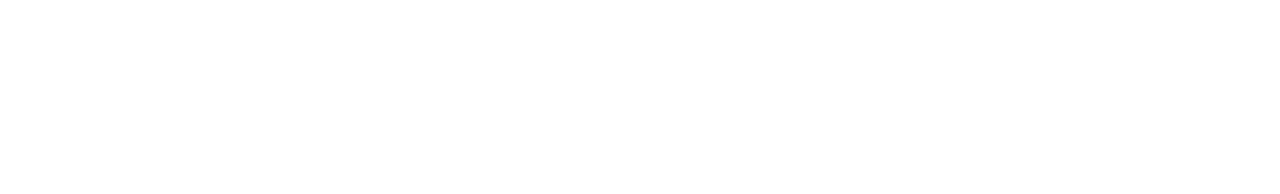
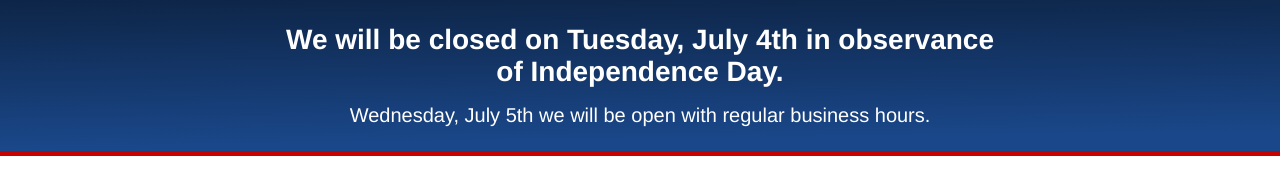
Before and after one commit to Dillonzellis/gbd-notification-bar, a plain HTML site: page index.html in a window 1280 px wide. Drawn offline with Linux system fonts and the light colour scheme.

```diff
--- a/app.js
+++ b/app.js
@@ -2,10 +2,10 @@
 const secondary = document.querySelector(".secondary-text");
 
 const creditUnion = "1st Choice";
-const day = "Monday";
-const date = "May 31st";
-const holiday = "Memorial Day";
-const openDay = "Tuesday, June 1st";
+const day = "Tuesday";
+const date = "July 4th";
+const holiday = "Independence Day";
+const openDay = "Wednesday, July 5th";
 
 const primaryText = `We will be closed on ${day}, ${date} in observance of ${holiday}.`;
 const secondaryText = `${openDay} we will be open with regular business hours.`;
@@ -16,7 +16,7 @@
 const notifBar = document.querySelector(".notification-bar");
 const currentDate = new Date();
 const startDate = new Date("June 10, 2023 17:00:00");
-const endDate = new Date("June 19, 2023 23:59:59");
+const endDate = new Date("July 4, 2023 23:59:59");
 
 const toggleElementByDate = (startDate, EndDate) => {
   if (currentDate >= startDate && currentDate <= endDate) {
--- a/style.css
+++ b/style.css
@@ -1,3 +1,4 @@
+/* Dont copy this selector */
 * {
   margin: 0;
   padding: 0;
@@ -6,10 +7,10 @@
 
 :root {
   --brandingPrimary: #1a4789;
-  --brandingAccent: #f9b233;
+  --brandingAccent: #c70000;
   --max-width: 1500px;
   --container-padding: 1rem;
-  --font-family: "Roboto", sans-serif;
+  --font-family: "Lexend Deca", Helvetica, Arial, Lucida, sans-serif;
 }
 
 .hidden {
```
